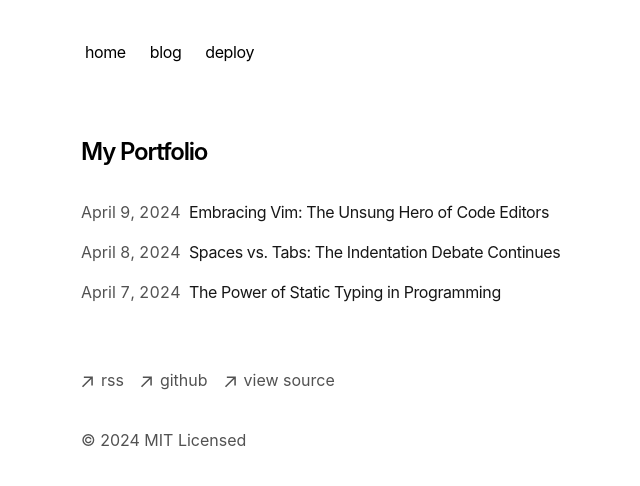
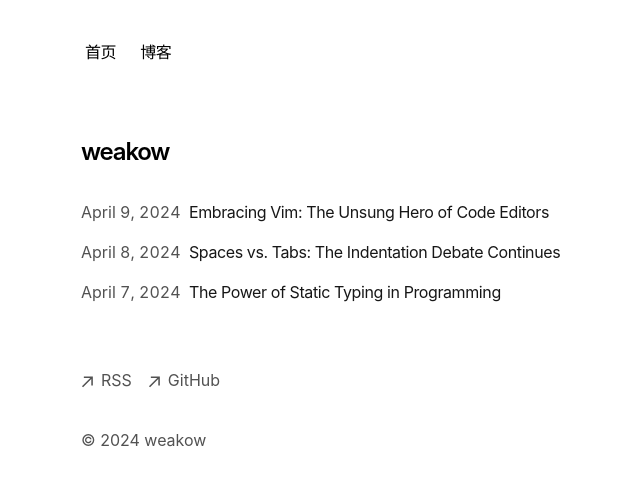
Before and after one commit to weakow/portfolio, a Next.js app: page / in a window 1280 px wide. Shown: the top 486 px of the page, without its empty margins (271-911 px from the left). Built offline with nearby package versions, Linux system fonts and the light colour scheme.

Commit message:
Basic config

```diff
--- a/app/blog/[slug]/page.tsx
+++ b/app/blog/[slug]/page.tsx
@@ -77,7 +77,7 @@ export default function Blog({ params }) {
             url: `${baseUrl}/blog/${post.slug}`,
             author: {
               '@type': 'Person',
-              name: 'My Portfolio',
+              name: 'weakow',
             },
           }),
         }}
--- a/app/components/footer.tsx
+++ b/app/components/footer.tsx
@@ -27,7 +27,7 @@ export default function Footer() {
             href="/rss"
           >
             <ArrowIcon />
-            <p className="ml-2 h-7">rss</p>
+            <p className="ml-2 h-7">RSS</p>
           </a>
         </li>
         <li>
@@ -35,26 +35,15 @@ export default function Footer() {
             className="flex items-center transition-all hover:text-neutral-800 dark:hover:text-neutral-100"
             rel="noopener noreferrer"
             target="_blank"
-            href="https://github.com/vercel/next.js"
+            href="https://github.com/weakow"
           >
             <ArrowIcon />
-            <p className="ml-2 h-7">github</p>
-          </a>
-        </li>
-        <li>
-          <a
-            className="flex items-center transition-all hover:text-neutral-800 dark:hover:text-neutral-100"
-            rel="noopener noreferrer"
-            target="_blank"
-            href="https://vercel.com/templates/next.js/portfolio-starter-kit"
-          >
-            <ArrowIcon />
-            <p className="ml-2 h-7">view source</p>
+            <p className="ml-2 h-7">GitHub</p>
           </a>
         </li>
       </ul>
       <p className="mt-8 text-neutral-600 dark:text-neutral-300">
-        © {new Date().getFullYear()} MIT Licensed
+        © {new Date().getFullYear()} weakow
       </p>
     </footer>
   )
--- a/app/components/nav.tsx
+++ b/app/components/nav.tsx
@@ -2,13 +2,10 @@ import Link from 'next/link'
 
 const navItems = {
   '/': {
-    name: 'home',
+    name: '首页',
   },
   '/blog': {
-    name: 'blog',
-  },
-  'https://vercel.com/templates/next.js/portfolio-starter-kit': {
-    name: 'deploy',
+    name: '博客',
   },
 }
 
--- a/app/layout.tsx
+++ b/app/layout.tsx
@@ -11,16 +11,16 @@ import { baseUrl } from './sitemap'
 export const metadata: Metadata = {
   metadataBase: new URL(baseUrl),
   title: {
-    default: 'Next.js Portfolio Starter',
-    template: '%s | Next.js Portfolio Starter',
+    default: 'weakow',
+    template: '%s',
   },
-  description: 'This is my portfolio.',
+  description: 'weakow 关注数字产品设计与技术，尤其关注设计与代码之间如何相互协调，形成快速构建好产品的体系。',
   openGraph: {
-    title: 'My Portfolio',
-    description: 'This is my portfolio.',
+    title: 'weakow',
+    description: 'weakow 关注数字产品设计与技术，尤其关注设计与代码之间如何相互协调，形成快速构建好产品的体系。',
     url: baseUrl,
-    siteName: 'My Portfolio',
-    locale: 'en_US',
+    siteName: 'weakow personal website',
+    locale: 'zh_CN',
     type: 'website',
   },
   robots: {
--- a/app/og/route.tsx
+++ b/app/og/route.tsx
@@ -2,7 +2,7 @@ import { ImageResponse } from 'next/og'
 
 export function GET(request: Request) {
   let url = new URL(request.url)
-  let title = url.searchParams.get('title') || 'Next.js Portfolio Starter'
+  let title = url.searchParams.get('title') || 'weakow'
 
   return new ImageResponse(
     (
--- a/app/page.tsx
+++ b/app/page.tsx
@@ -4,7 +4,7 @@ export default function Page() {
   return (
     <section>
       <h1 className="mb-8 text-2xl font-semibold tracking-tighter">
-        My Portfolio
+        weakow
       </h1>
       <div className="my-8">
         <BlogPosts />
--- a/app/rss/route.ts
+++ b/app/rss/route.ts
@@ -27,9 +27,9 @@ export async function GET() {
   const rssFeed = `<?xml version="1.0" encoding="UTF-8" ?>
   <rss version="2.0">
     <channel>
-        <title>My Portfolio</title>
+        <title>weakow</title>
         <link>${baseUrl}</link>
-        <description>This is my portfolio RSS feed</description>
+        <description>weakow 关注数字产品设计与技术，尤其关注设计与代码之间如何相互协调，形成快速构建好产品的体系。</description>
         ${itemsXml}
     </channel>
   </rss>`
```
